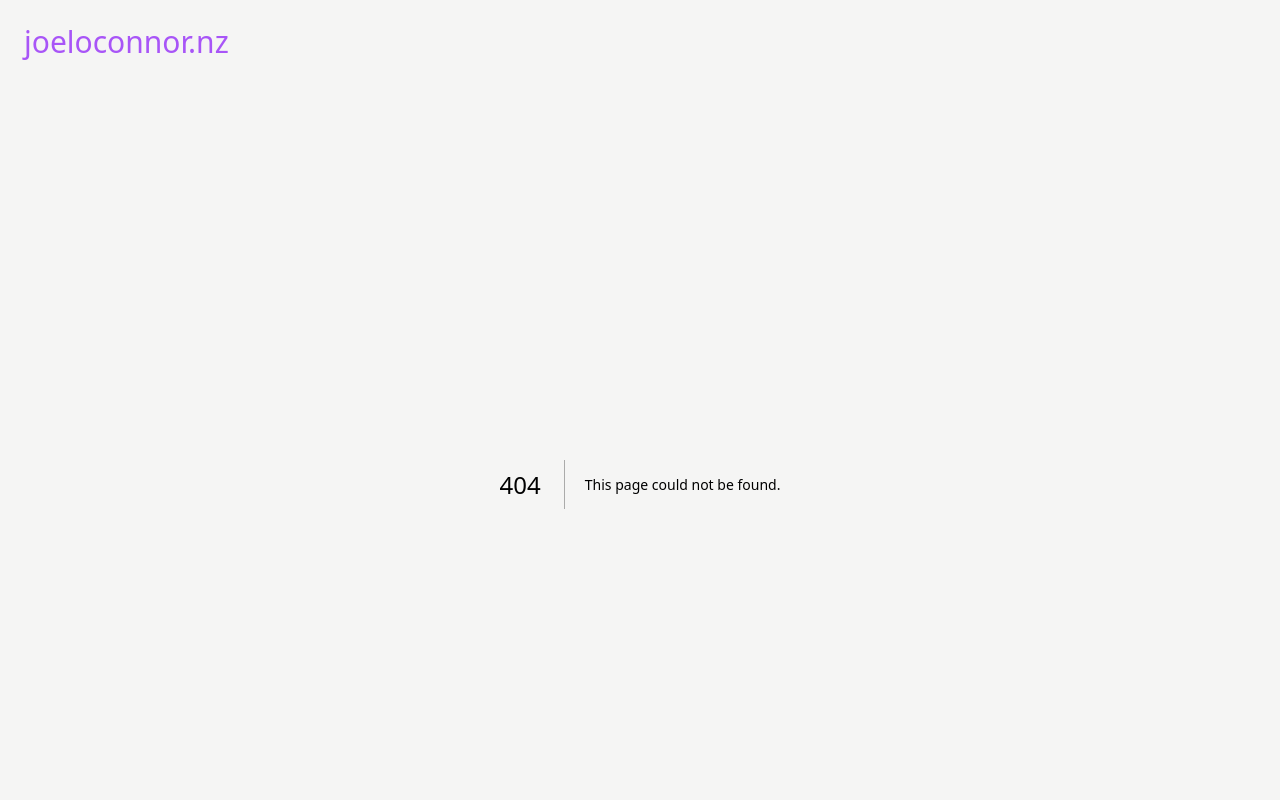
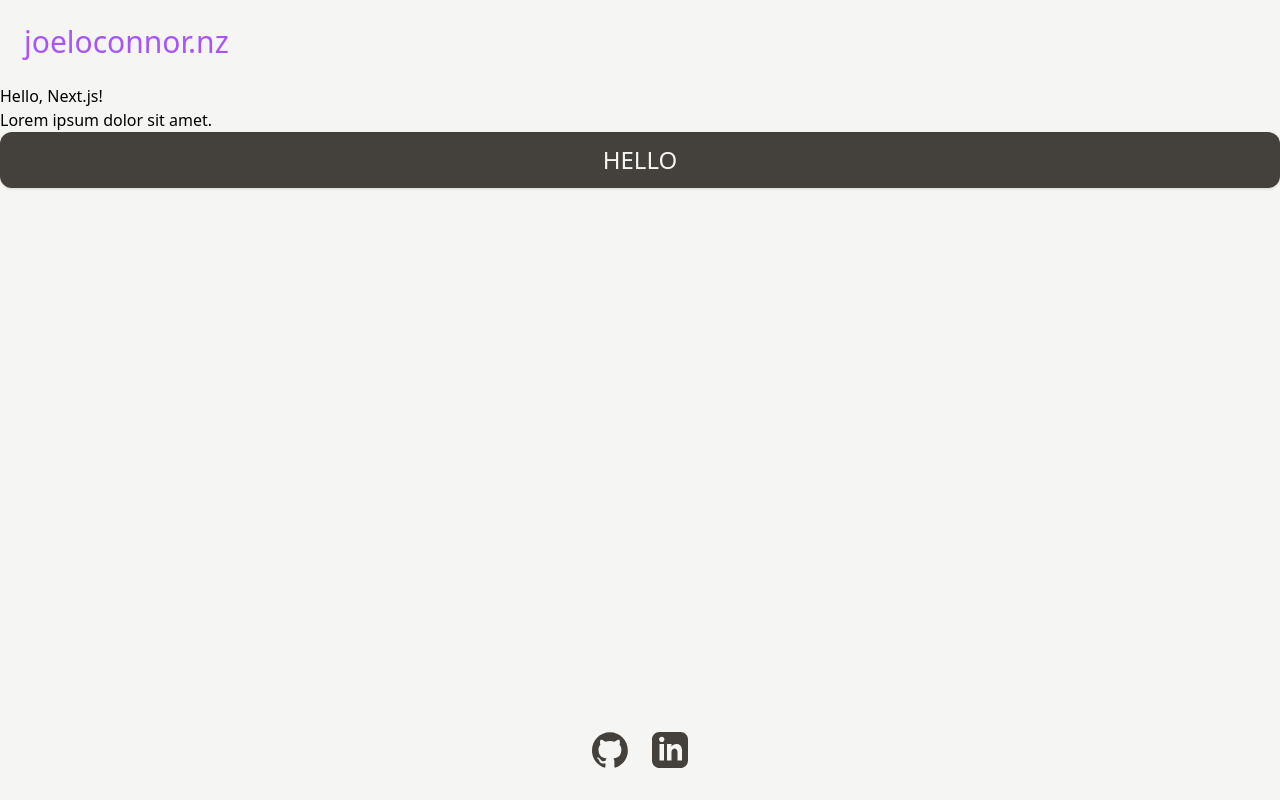
Before and after one commit to joeloconnor-nz/joeloconnor.nz, a Next.js app: page /blog in a window 1280 px wide. Before the commit this address had no page. Shown: the top 800 px of the page. Built offline with nearby package versions, Linux system fonts and the light colour scheme.

Commit message:
Add @next/mdx

```diff
--- /dev/null
+++ b/app/blog/hello.mdx
@@ -0,0 +1,5 @@
+# Hello, Next.js!
+
+Lorem ipsum dolor sit amet.
+
+<Button label="Hello" href="/" />
--- /dev/null
+++ b/app/blog/page.tsx
@@ -0,0 +1,5 @@
+import HelloWorld from './hello.mdx';
+
+export default function BlogPage() {
+    return <HelloWorld />;
+}
--- /dev/null
+++ b/mdx-components.tsx
@@ -0,0 +1,12 @@
+import { Button } from '@/components/button';
+import type { MDXComponents } from 'mdx/types';
+
+// This file is required to use MDX in `app` directory.
+export function useMDXComponents(components: MDXComponents): MDXComponents {
+    return {
+        // Allows customizing built-in components, e.g. to add styling.
+        // h1: ({ children }) => <h1 style={{ fontSize: "100px" }}>{children}</h1>,
+        ...components,
+        Button: Button,
+    };
+}
--- a/next.config.js
+++ b/next.config.js
@@ -3,7 +3,9 @@ const nextConfig = {
     reactStrictMode: true,
     experimental: {
         appDir: true,
+        mdxRs: true,
     },
 };
 
-module.exports = nextConfig;
+const withMDX = require('@next/mdx')();
+module.exports = withMDX(nextConfig);
--- a/package.json
+++ b/package.json
@@ -9,6 +9,7 @@
         "lint": "next lint"
     },
     "dependencies": {
+        "@next/mdx": "13.2.1",
         "@types/node": "18.11.18",
         "@types/react": "18.0.27",
         "@types/react-dom": "18.0.10",
@@ -24,6 +25,7 @@
     },
     "devDependencies": {
         "@tailwindcss/forms": "^0.5.3",
+        "@types/mdx": "^2.0.3",
         "@types/nodemailer": "^6.4.7",
         "autoprefixer": "^10.4.13",
         "postcss": "^8.4.21",
```
Also changed, not shown: 1 other file (tests, documents, lock files or other folders).
